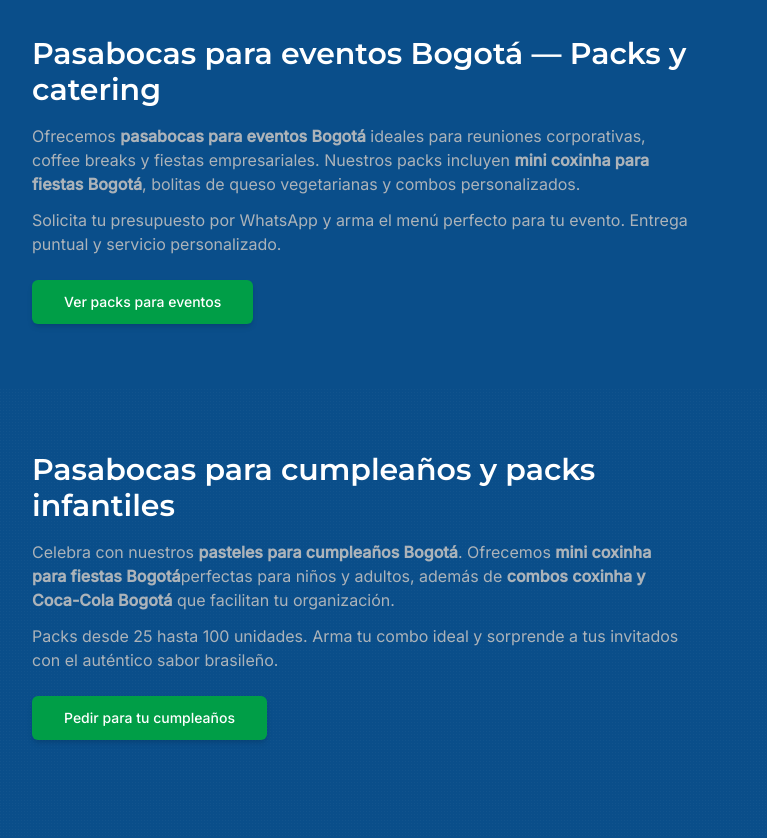
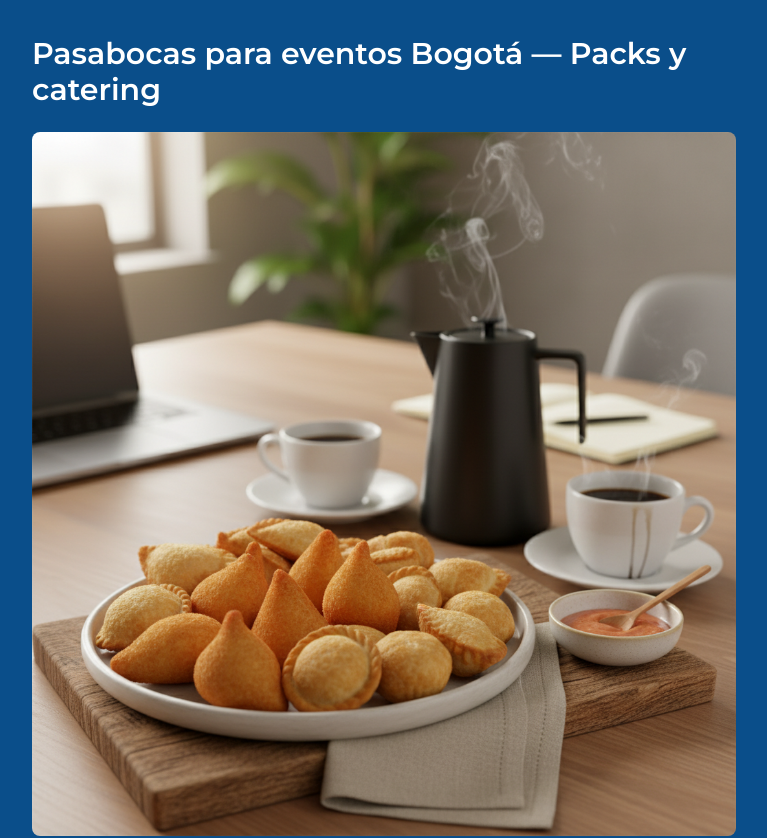
Before and after one commit to N1ghtcr4wler/pastelcarioca, a React (Vite) app: page / in a window 1280 px wide. Shown: the part 1320-2158 px from the top of the page, without its empty margins (256-1023 px from the left). Built offline with nearby package versions, Linux system fonts and the light colour scheme.

Commit message:
Add image to catering section

```diff
--- a/src/components/site/EventsSection.tsx
+++ b/src/components/site/EventsSection.tsx
@@ -1,4 +1,5 @@
 import { Button } from "@/components/ui/button";
+import cateringImage from "@/assets/catering-coxinhas.png";
 
 const WA_MAIN = "https://wa.me/573244524438?text=Hola%20Pastel%20Carioca%2C%20quiero%20pedir%20coxinha%20a%20domicilio%20Bogot%C3%A1";
 
@@ -7,7 +8,15 @@ const EventsSection = () => {
     <section id="eventos" className="py-16">
       <div className="container max-w-3xl">
         <h2 className="text-2xl md:text-3xl font-semibold">Pasabocas para eventos Bogotá — Packs y catering</h2>
-        <p className="text-muted-foreground mt-4 max-w-prose">
+        <div className="mt-6 rounded-lg overflow-hidden">
+          <img
+            src={cateringImage}
+            alt="Pasabocas para eventos - Coxinhas y salgados brasileños para catering en Bogotá"
+            className="w-full h-auto object-cover"
+            loading="lazy"
+          />
+        </div>
+        <p className="text-muted-foreground mt-6 max-w-prose">
           Ofrecemos <strong>pasabocas para eventos Bogotá</strong> ideales para reuniones corporativas, coffee breaks y fiestas empresariales.
           Nuestros packs incluyen <strong>mini coxinha para fiestas Bogotá</strong>, bolitas de queso vegetarianas y combos personalizados.
         </p>
```
Also changed, not shown: src/assets/catering-coxinhas.png (added).
